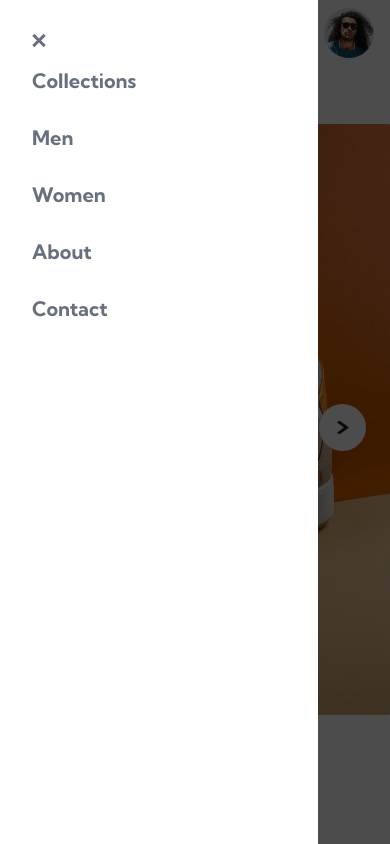
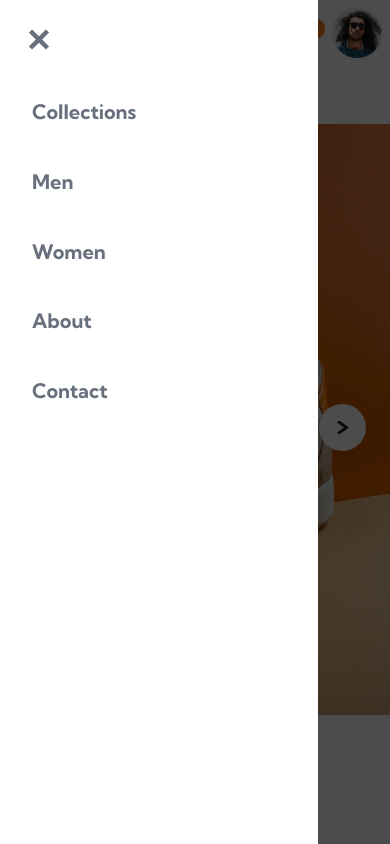
Before and after one commit to deverten/e-commerce-product-website, a React (Create React App) app: page / in a window 390 px wide. Both pictures are taken after a click on the element 44 px from the left and 32 px from the top of the page. Shown: the top 844 px of the page. Built offline with nearby package versions, Linux system fonts and the light colour scheme.

Commit message:
little changes

```diff
--- a/src/Components/Navbar/Navbar.css
+++ b/src/Components/Navbar/Navbar.css
@@ -25,11 +25,6 @@
   display: none;
   /*visibility: hidden; */
   margin-right: 1rem;
-}
-.line {
-  width: 1.5rem;
-  height: 0.3rem;
-  background-color: hsl(219, 9%, 45%);
 }
 
 ul {
@@ -104,7 +99,7 @@ a {
 }
 @media screen and (max-width: 760px) {
   .navbar {
-    padding: 0 1.5rem;
+    padding: 0 1rem;
   }
   .slide-menu {
     /* display: flex;
@@ -128,8 +123,13 @@ a {
     z-index: 10000;
   }
   .hamburger {
-    display: flex;
+    display: inline-flex;
     /* visibility: visible; */
+  }
+  .line {
+    width: 1.5rem;
+    height: 0.3rem;
+    background-color: hsl(219, 9%, 45%);
   }
   img#menuCloseBtn {
     transition: transform 0.5s ease;
@@ -138,11 +138,15 @@ a {
     cursor: pointer;
     transform: rotate(90deg);
   }
+  .close-style {
+    transform: scale(1.5);
+    margin-bottom: 2rem;
+  }
   ul {
     display: flex;
     /* align-items: center; */
     flex-direction: column;
-    /* gap: 2.3rem; */
+    gap: 2.3rem;
     padding-left: 0;
     margin-left: 0;
 
@@ -150,6 +154,7 @@ a {
   }
   li {
     font-size: 20px;
+    margin-bottom: 0.5rem;
     font-weight: 700;
   }
   .cartcontent {
--- a/src/Components/Navbar/Navbar.jsx
+++ b/src/Components/Navbar/Navbar.jsx
@@ -38,6 +38,7 @@ export default function Navbar({
                   id='menuCloseBtn'
                   src={close}
                   alt=''
+                  className='close-style'
                   onClick={() => setHid(false)}
                 />
               </div>
```
